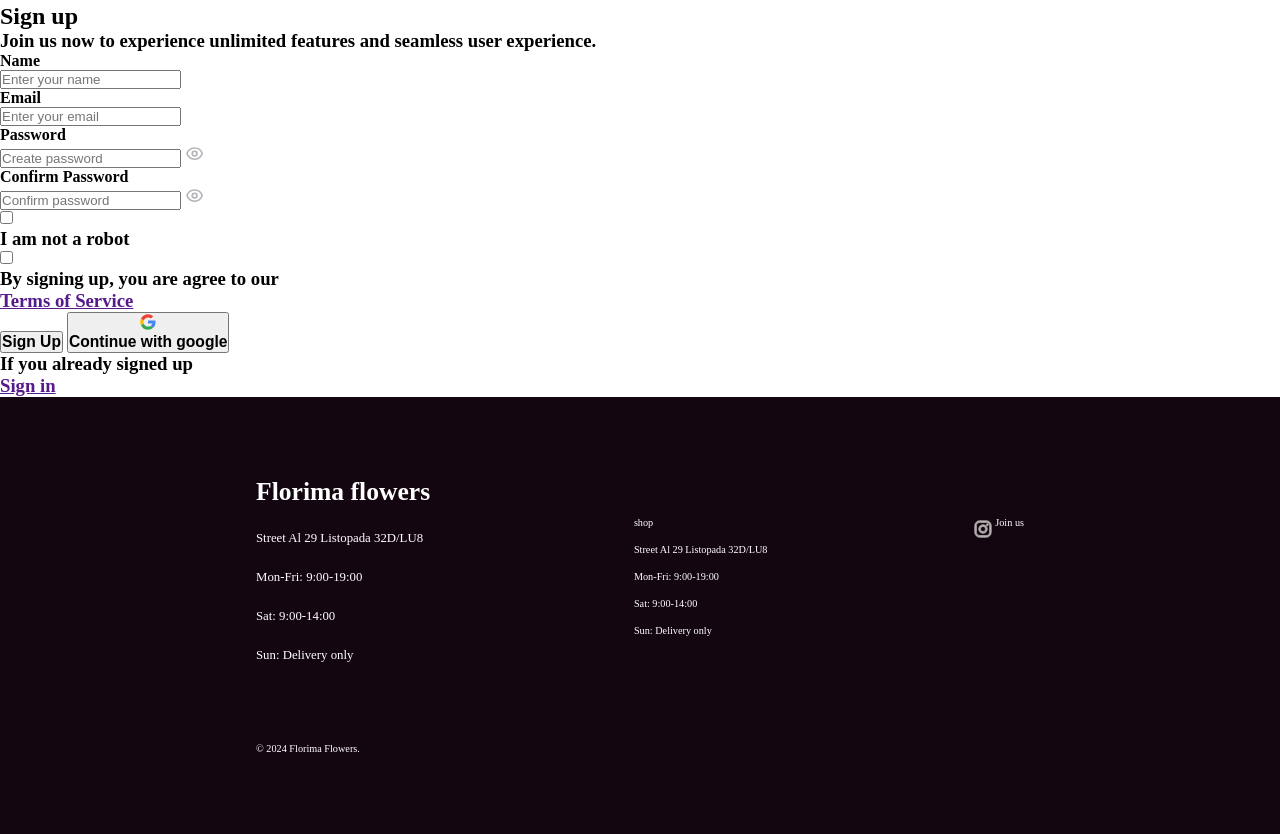
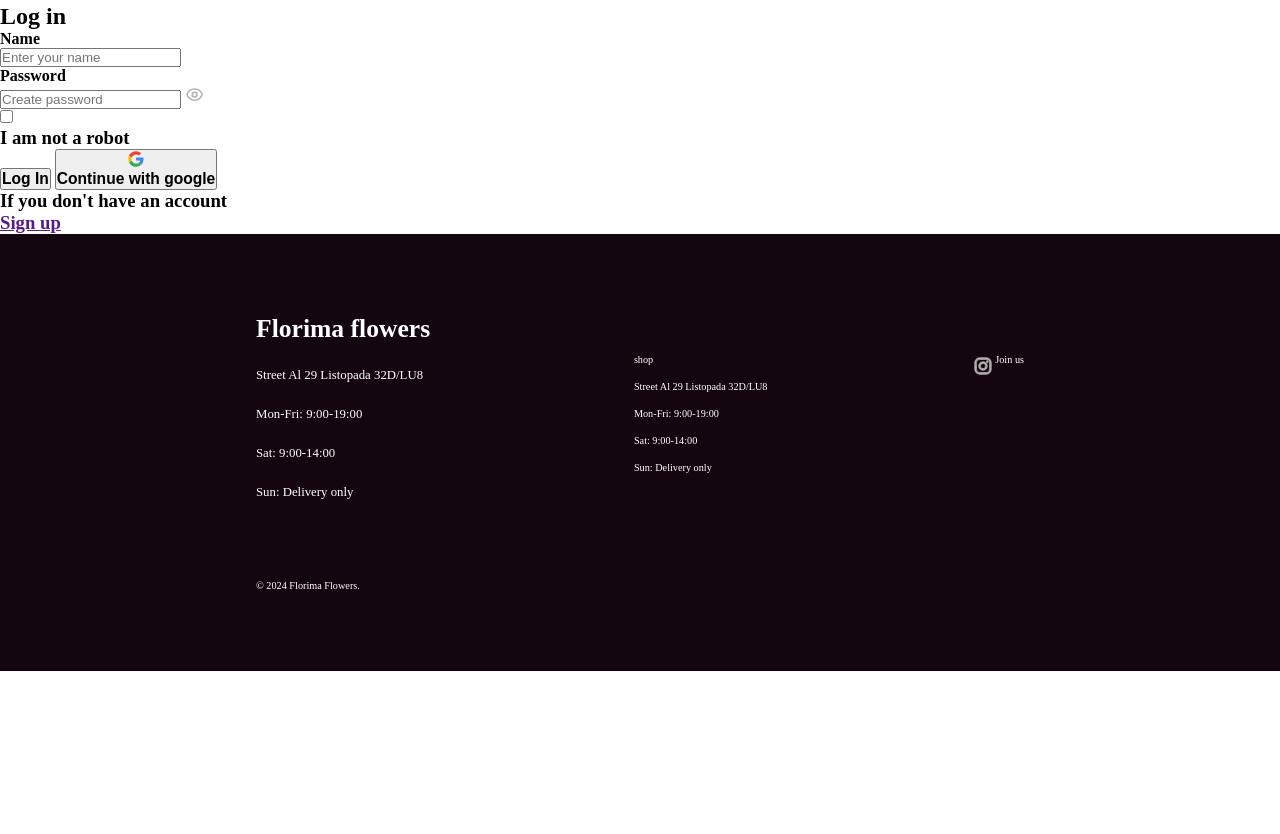
Before and after one commit to kaleabxyz/Ahadukwiaty, a Django app: page /login/ in a window 1280 px wide. Shown: the part 370-1204 px from the top of the page. After the commit the page ends 1041 px from the top, so only its background shows below. Run offline with Django 5.2, Linux system fonts and the light colour scheme.

Commit message:
login page first try

```diff
--- a/edge/templates/edge/login.html
+++ b/edge/templates/edge/login.html
@@ -1,19 +1,15 @@
 {% extends 'edge/base.html' %} {% block content %} {% load static %}
-<div class="signup">
+<div class="login">
     <div class="signupcontainer">
         <div class="signupleft">
             <img src="{% static 'edge/images/left.jpg' %}" />
         </div>
         <div class="signupright">
-            <h2>Sign up</h2>
-            <h3>
-                Join us now to experience unlimited features and seamless user
-                experience.
-            </h3>
+            <h2>Log in</h2>
+
             <h4>Name</h4>
             <input type="text" placeholder="Enter your name" />
-            <h4>Email</h4>
-            <input type="text" placeholder="Enter your email" />
+
             <h4>Password</h4>
             <div>
                 <input type="text" placeholder="Create password" />
@@ -47,50 +43,14 @@
                     </g>
                 </svg>
             </div>
-            <h4>Confirm Password</h4>
-            <div>
-                <input type="text" placeholder="Confirm password" />
-                <svg
-                    height="clamp(1rem,1.5vw,2rem)"
-                    viewBox="0 0 24 24"
-                    fill="none"
-                    xmlns="http://www.w3.org/2000/svg"
-                >
-                    <g id="SVGRepo_bgCarrier" stroke-width="0"></g>
-                    <g
-                        id="SVGRepo_tracerCarrier"
-                        stroke-linecap="round"
-                        stroke-linejoin="round"
-                    ></g>
-                    <g id="SVGRepo_iconCarrier">
-                        <path
-                            d="M15.0007 12C15.0007 13.6569 13.6576 15 12.0007 15C10.3439 15 9.00073 13.6569 9.00073 12C9.00073 10.3431 10.3439 9 12.0007 9C13.6576 9 15.0007 10.3431 15.0007 12Z"
-                            stroke="#b5b2b8"
-                            stroke-width="2"
-                            stroke-linecap="round"
-                            stroke-linejoin="round"
-                        ></path>
-                        <path
-                            d="M12.0012 5C7.52354 5 3.73326 7.94288 2.45898 12C3.73324 16.0571 7.52354 19 12.0012 19C16.4788 19 20.2691 16.0571 21.5434 12C20.2691 7.94291 16.4788 5 12.0012 5Z"
-                            stroke="#b5b2b8"
-                            stroke-width="2"
-                            stroke-linecap="round"
-                            stroke-linejoin="round"
-                        ></path>
-                    </g>
-                </svg>
-            </div>
+
             <div class="first">
                 <input class="check" type="checkbox" />
                 <h3>I am not a robot</h3>
             </div>
-            <div class="second">
-                <input class="check" type="checkbox" />
-                <h3>By signing up, you are agree to our</h3>
-                <a href=""><h3 class="bold">Terms of Service</h3></a>
-            </div>
+
             <div class="column">
-                <button><h3>Sign Up</h3></button>
+                <button><h3>Log In</h3></button>
                 <button class="google">
                     <div>
                         <svg
@@ -156,8 +116,8 @@
                 </button>
             </div>
             <div>
-                <h3>If you already signed up</h3>
-                <a href=""><h3 class="bold">Sign in</h3></a>
+                <h3>If you don't have an account</h3>
+                <a href=""><h3 class="bold">Sign up</h3></a>
             </div>
         </div>
     </div>
```
Also changed, not shown: edge/static/edge/css/styles.css (+11 -0 lines).
